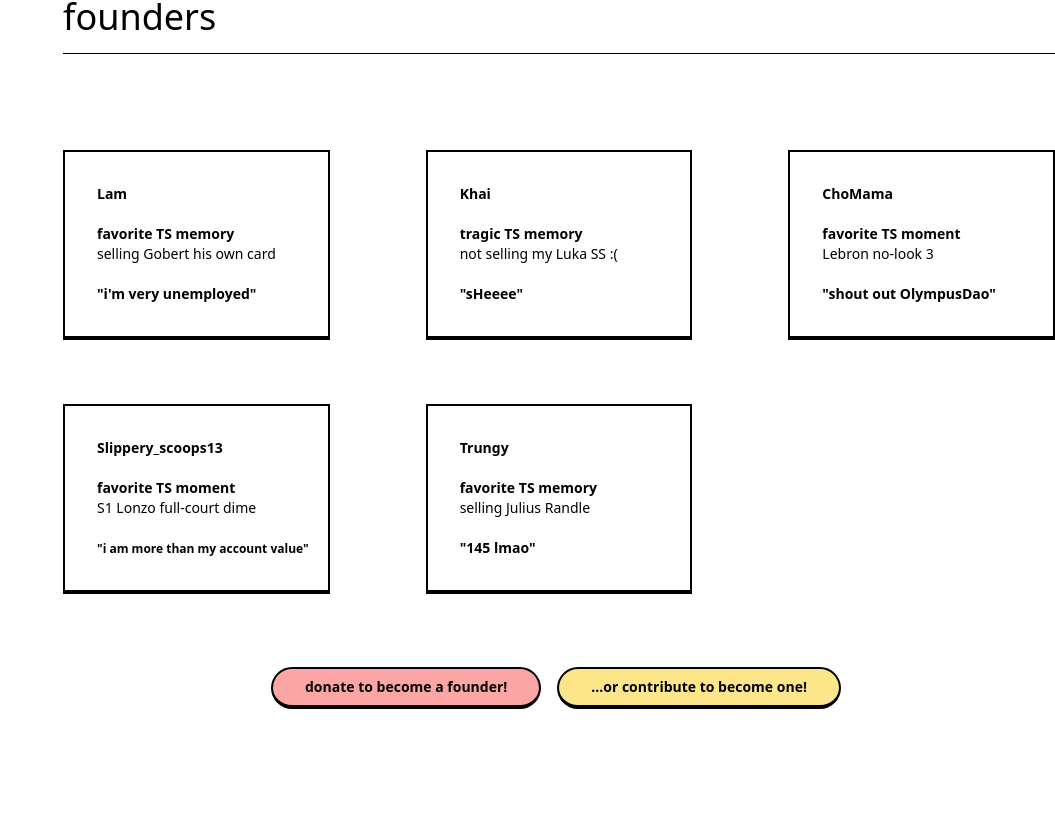
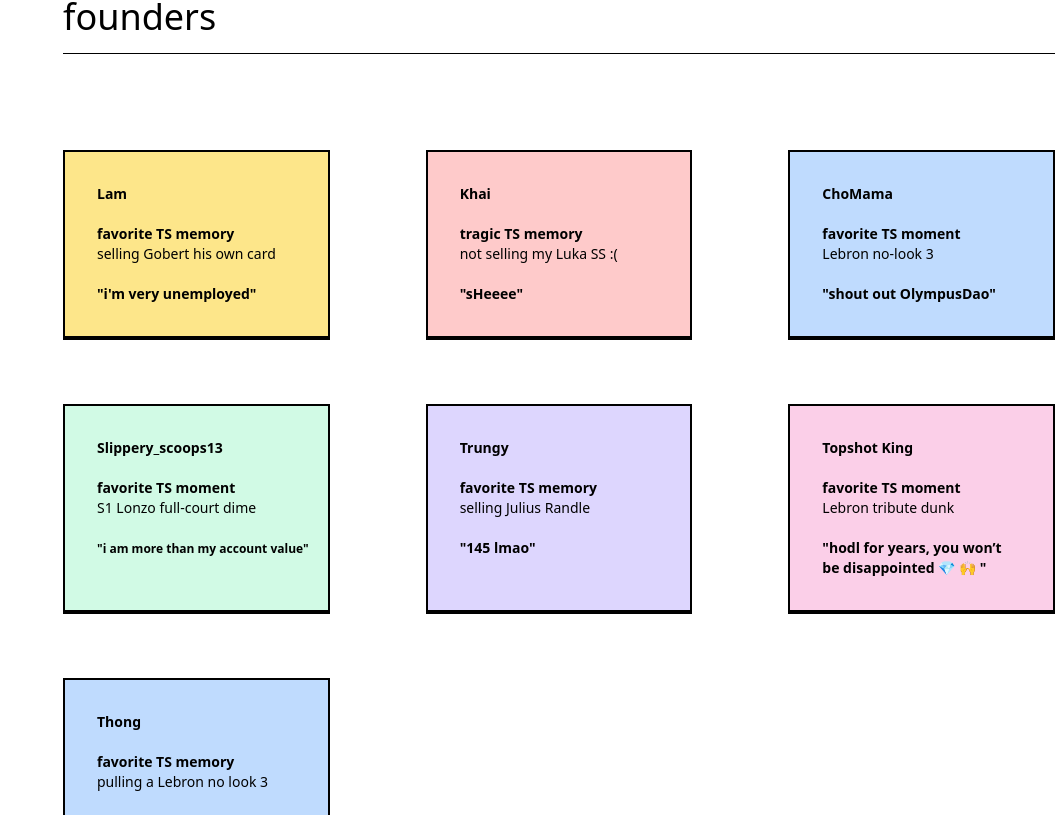
Before and after one commit to Lam-Pham/topshot-simulator, a Next.js app: page / in a window 1280 px wide. Shown: the part 3565-4380 px from the top of the page, without its empty margins (225-1280 px from the left). Built offline with nearby package versions, Linux system fonts and the light colour scheme; what tailwindcss-animatecss would draw is missing.

Commit message:
added some founders

```diff
--- a/components/founders.js
+++ b/components/founders.js
@@ -10,21 +10,21 @@ export default function Founders() {
         </div>
 
         <div class="grid grid-cols-3 gap-x-24 gap-y-16 mt-24">
-                <p class="col-span-1 text-sm border-2 border-b-4 border-black py-8 px-8 hover:bg-yellow-300">
+                <p class="col-span-1 text-sm border-2 border-b-4 border-black py-8 px-8 bg-yellow-200">
                   <a href="nbatopshot.com" target="_blank" class="font-bold hover:underline">Lam</a><br/><br/>
                     <span class="font-bold">favorite TS memory</span><br/>
                     selling Gobert his own card <br/><br/>
                     <span class="font-bold">"i'm very unemployed"</span>
                 </p>
 
-                <p class="col-span-1 text-sm border-2 border-b-4 border-black py-8 px-8 hover:bg-red-300">
+                <p class="col-span-1 text-sm border-2 border-b-4 border-black py-8 px-8 bg-red-200">
                   <a href="nbatopshot.com" target="_blank" class="font-bold hover:underline">Khai</a><br/><br/>
                     <span class="font-bold">tragic TS memory</span><br/>
                     not selling my Luka SS :(<br/><br/>
                     <span class="font-bold">"sHeeee"</span>
                 </p>
 
-                <p class="col-span-1 text-sm border-2 border-b-4 border-black py-8 px-8 hover:bg-blue-300">
+                <p class="col-span-1 text-sm border-2 border-b-4 border-black py-8 px-8 bg-blue-200">
 
                   <a href="nbatopshot.com" target="_blank" class="font-bold hover:underline">ChoMama</a><br/><br/>
                     <span class="font-bold">favorite TS moment</span><br/>
@@ -33,7 +33,7 @@ export default function Founders() {
 
                 </p>
 
-                <p class="col-span-1 text-sm border-2 border-b-4 border-black py-8 pl-8 hover:bg-green-100">
+                <p class="col-span-1 text-sm border-2 border-b-4 border-black py-8 pl-8 bg-green-100">
 
                   <a href="nbatopshot.com" target="_blank" class="font-bold hover:underline">Slippery_scoops13</a><br/><br/>
                     <span class="font-bold">favorite TS moment</span><br/>
@@ -41,12 +41,30 @@ export default function Founders() {
                     <span class="font-bold text-xs">"i am more than my account value"</span>
                 </p>
 
-                <p class="col-span-1 text-sm border-2 border-b-4 border-black py-8 px-8 hover:bg-purple-300">
+                <p class="col-span-1 text-sm border-2 border-b-4 border-black py-8 px-8 bg-purple-200">
 
                   <a href="nbatopshot.com" target="_blank" class="font-bold hover:underline">Trungy</a><br/><br/>
                     <span class="font-bold">favorite TS memory</span><br/>
                     selling Julius Randle<br/><br/>
                     <span class="font-bold">"145 lmao"</span>
+
+                </p>
+
+                <p class="col-span-1 text-sm border-2 border-b-4 border-black py-8 px-8 bg-pink-200">
+
+                  <a href="nbatopshot.com" target="_blank" class="font-bold hover:underline">Topshot King</a><br/><br/>
+                    <span class="font-bold">favorite TS moment</span><br/>
+                    Lebron tribute dunk<br/><br/>
+                    <span class="font-bold">"hodl for years, you won’t be disappointed 💎 🙌 "</span>
+
+                </p>
+
+                <p class="col-span-1 text-sm border-2 border-b-4 border-black py-8 px-8 bg-blue-200">
+
+                  <a href="nbatopshot.com" target="_blank" class="font-bold hover:underline">Thong</a><br/><br/>
+                    <span class="font-bold">favorite TS memory</span><br/>
+                    pulling a Lebron no look 3<br/><br/>
+                    <span class="font-bold">"sub to TrashKatz on YouTube"</span>
 
                 </p>
 
```
